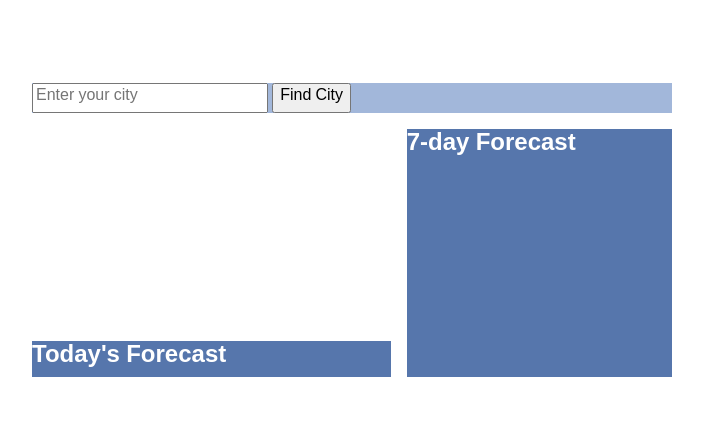
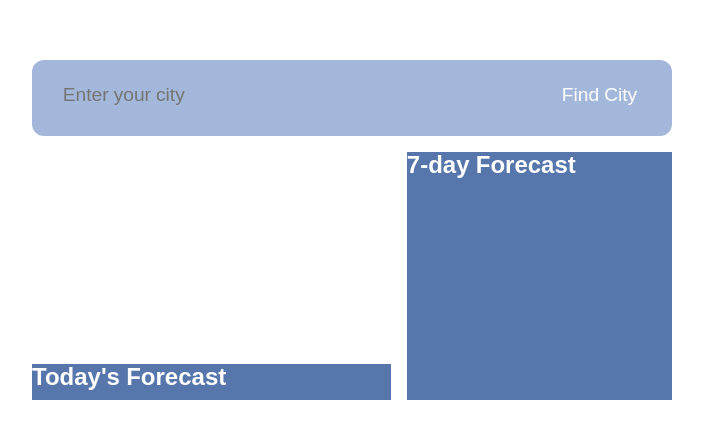
Before and after one commit to DefalterXD/Weather-App, a website built with webpack: page src/template.html in a window 1280 px wide. Shown: the part 170-608 px from the top of the page, without its empty margins (288-991 px from the left). Built offline with nearby package versions, Linux system fonts and the light colour scheme.

Commit message:
feat: apply styles for the input field

```diff
--- a/src/style.css
+++ b/src/style.css
@@ -29,8 +29,26 @@ body {
 
 form {
     grid-area: search;
+    display: flex;
+    gap: 12px;
+    border-radius: var(--border-default);
     background-color: var(--secondary-color);
+    padding: 1.2em 1.5em;
+    font-size: 1.2rem;
 
+    & input {
+        flex: 1;
+        background-color: transparent;
+        border: none;
+        color: white;
+    }
+
+    & button {
+        background-color: transparent;
+        border: none;
+        color: white;
+        cursor: pointer;
+    }
 }
 
 .meta__container {
```
